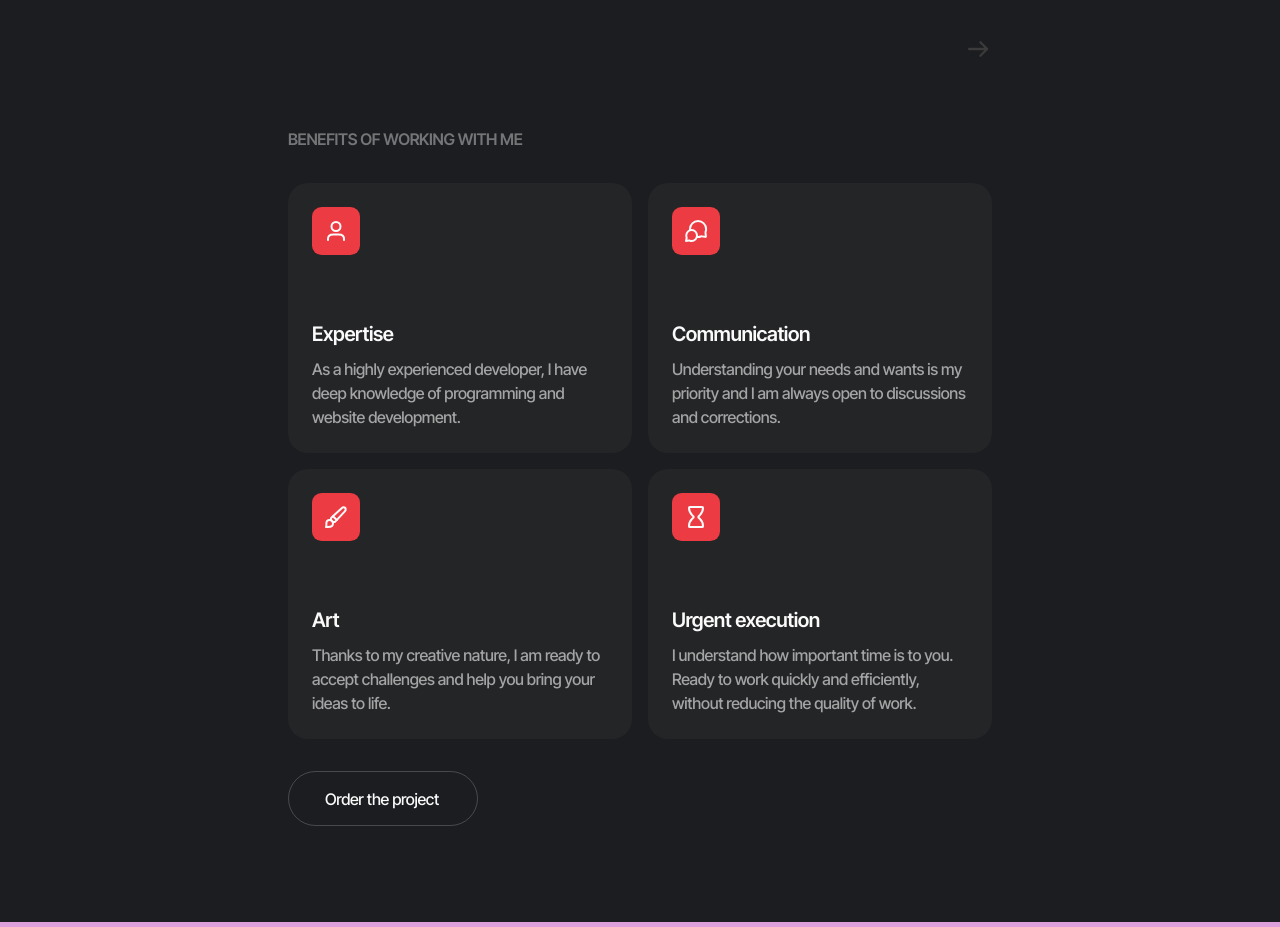
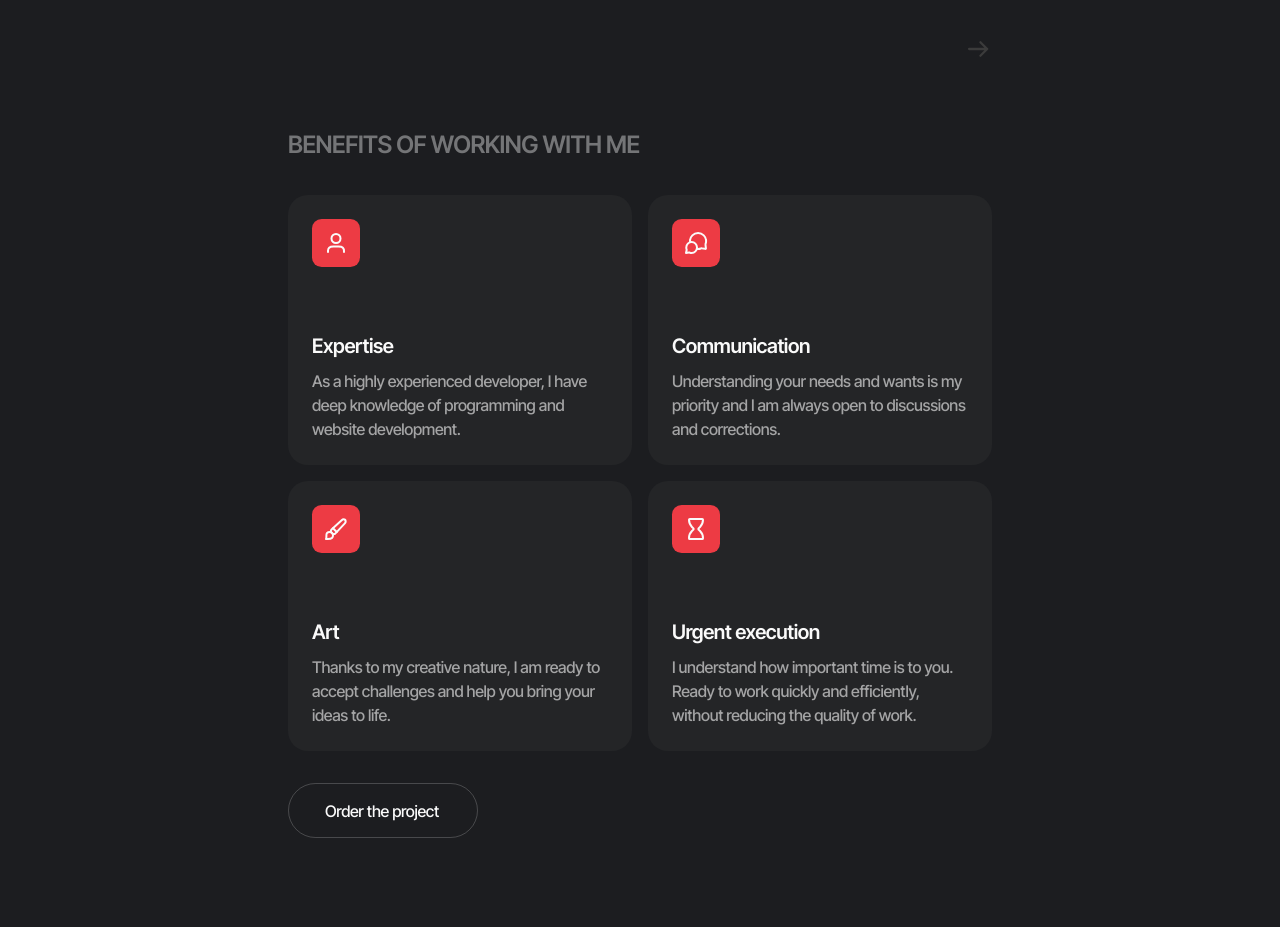
Before and after one commit to gudzsv/project-syntax-samurais-02, a website built with Vite: page src/index.html in a window 1280 px wide. Shown: the part 4080-5007 px from the top of the page. Built offline with nearby package versions, Linux system fonts and the light colour scheme.

Commit message:
fix request

```diff
--- a/src/partials/benefits/benefits.css
+++ b/src/partials/benefits/benefits.css
@@ -1,10 +1,4 @@
 .benefits-section-title {
-  font-weight: 600;
-  font-size: 16px;
-  line-height: 150%;
-  letter-spacing: -0.02em;
-  text-transform: uppercase;
-  color: rgba(250, 250, 250, 0.4);
   margin-bottom: 32px;
 }
 
--- a/src/partials/benefits/benefits.html
+++ b/src/partials/benefits/benefits.html
@@ -1,7 +1,7 @@
-<section class="benefits" id="benefits-section">
+<section class="benefits" id="benefits">
   <div class="container">
     <div class="section-pb">
-      <h2 class="benefits-section-title">BENEFITS OF WORKING WITH ME</h2>
+      <h2 class="section-title benefits-section-title">BENEFITS OF WORKING WITH ME</h2>
       <ul class="benefits-list">
         <li class="benefits-items-list">
           <div class="icon-wrapper">
```
